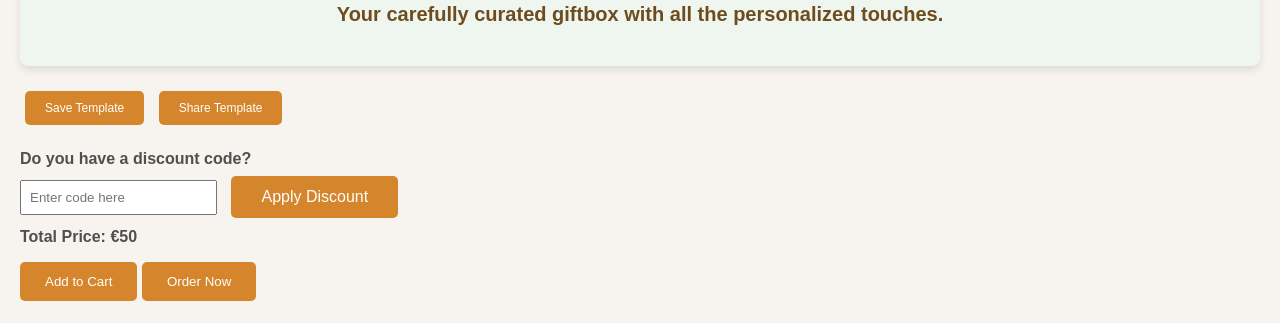
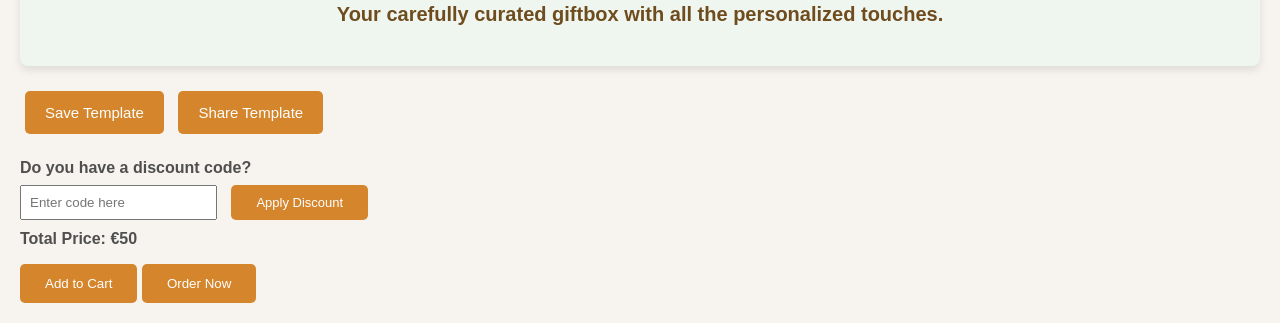
Before and after one commit to Fateme-77/giftbox, a plain HTML site: page index.html in a window 1280 px wide. Shown: the part 2759-3082 px from the top of the page. Drawn offline with Linux system fonts and the light colour scheme.

Commit message:
Update index.html

```diff
--- a/index.html
+++ b/index.html
@@ -694,9 +694,9 @@ designStyle.addEventListener('change', (e) => {
             border-radius: 5px;
             color: #fff;
             cursor: pointer;
-            font-size: 12px;
+            font-size: 15px;
             margin: 5px;
-            padding: 10px 20px;
+            padding: 13px 20px;
             transition: background-color 0.3s ease;
         }
 
@@ -753,9 +753,9 @@ designStyle.addEventListener('change', (e) => {
         background-color: #d5852b;
         color: white;
         border: none;
-        padding: 12px 30px;
+        padding: 10px 25px;
         border-radius: 5px;
-        font-size: 16px;
+        font-size: 13px;
         cursor: pointer;
         transition: background-color 0.3s;
     }
```
